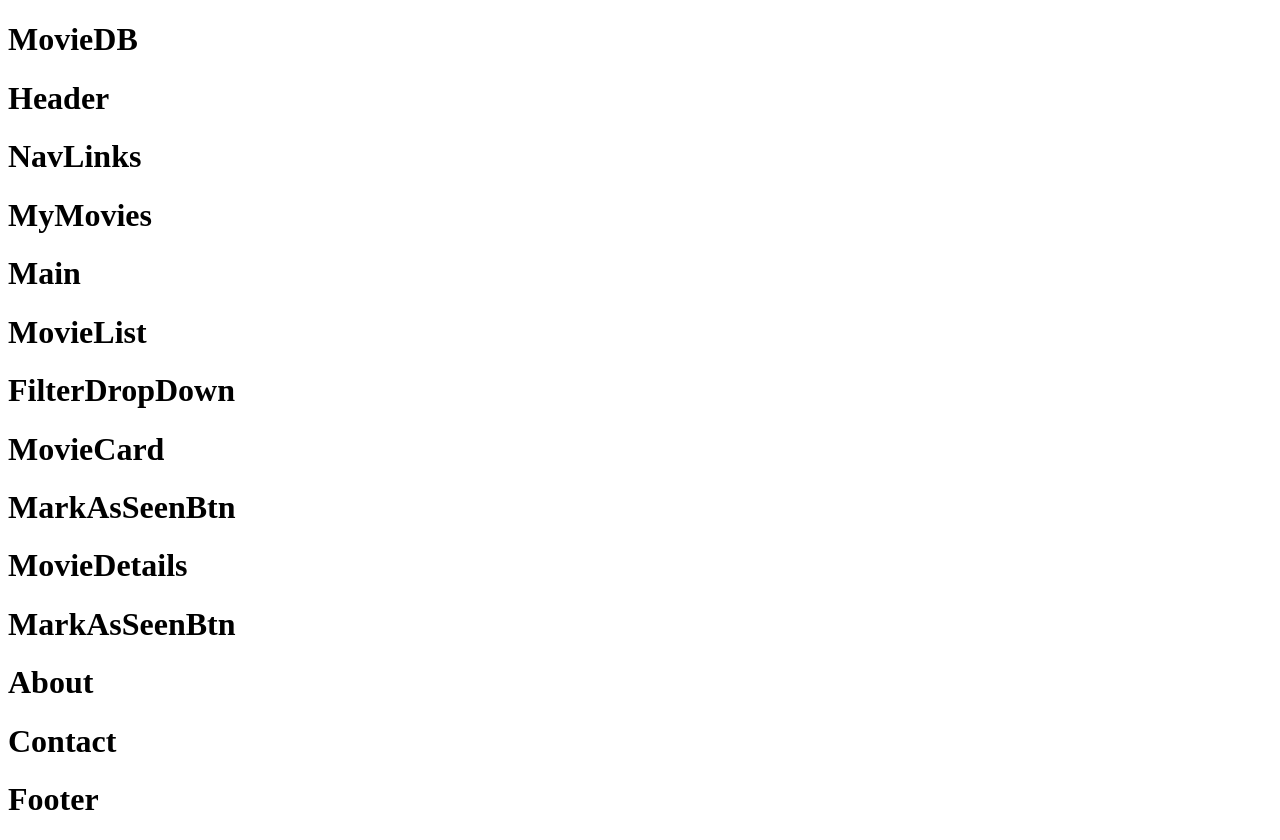
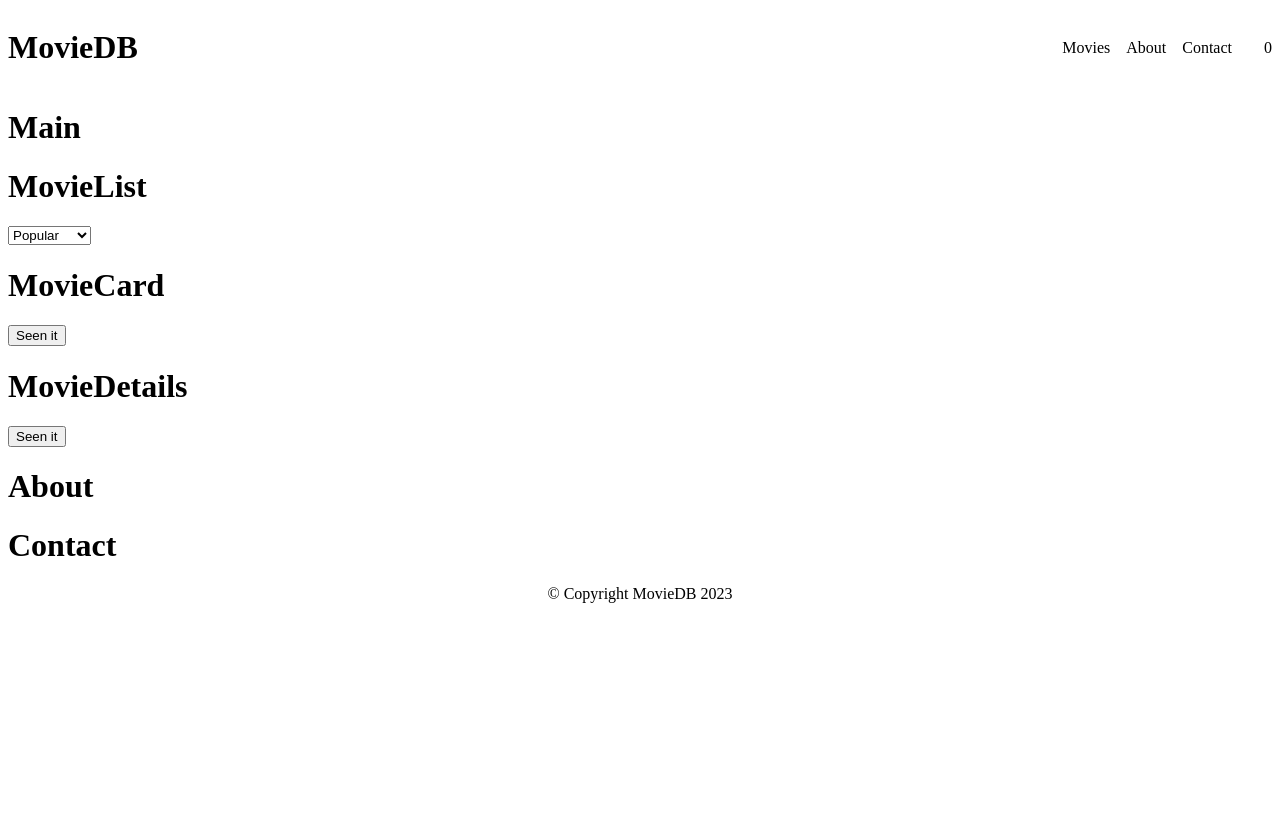
Before and after one commit to johanbry/movieDB-react, a React (Vite) app: page / in a window 1280 px wide. After the commit the page ends 800 px from the top, so only its background shows below. Built offline with nearby package versions, Linux system fonts and the light colour scheme.

Commit message:
changed contents

```diff
--- a/src/App.jsx
+++ b/src/App.jsx
@@ -4,12 +4,11 @@ import Footer from "./components/Footer/Footer";
 
 const App = () => {
   return (
-    <>
-      <h1>MovieDB</h1>
+    <div>
       <Header />
       <Main />
       <Footer />
-    </>
+    </div>
   );
 };
 
--- a/src/components/Footer/Footer.jsx
+++ b/src/components/Footer/Footer.jsx
@@ -1,8 +1,10 @@
+import "./footer.css";
+
 const Footer = () => {
   return (
-    <div>
-      <h1>Footer</h1>
-    </div>
+    <footer>
+      <p>&copy; Copyright MovieDB 2023</p>
+    </footer>
   );
 };
 
--- a/src/components/Header/Header.jsx
+++ b/src/components/Header/Header.jsx
@@ -1,13 +1,16 @@
 import NavLinks from "./NavLinks/NavLinks";
 import MyMovies from "./MyMovies/MyMovies";
+import "./header.css";
 
 const Header = () => {
   return (
-    <div>
-      <h1>Header</h1>
-      <NavLinks />
-      <MyMovies />
-    </div>
+    <header>
+      <h1>MovieDB</h1>
+      <div>
+        <NavLinks />
+        <MyMovies />
+      </div>
+    </header>
   );
 };
 
--- a/src/components/Header/MyMovies/MyMovies.jsx
+++ b/src/components/Header/MyMovies/MyMovies.jsx
@@ -1,7 +1,7 @@
 const MyMovies = () => {
   return (
     <div>
-      <h1>MyMovies</h1>
+      <p>0</p>
     </div>
   );
 };
--- a/src/components/Header/NavLinks/NavLinks.jsx
+++ b/src/components/Header/NavLinks/NavLinks.jsx
@@ -1,8 +1,12 @@
+import "./navlinks.css";
+
 const NavLinks = () => {
   return (
-    <div>
-      <h1>NavLinks</h1>
-    </div>
+    <ul>
+      <li>Movies</li>
+      <li>About</li>
+      <li>Contact</li>
+    </ul>
   );
 };
 
--- a/src/components/Main/FilterDropDown/FilterDropDown.jsx
+++ b/src/components/Main/FilterDropDown/FilterDropDown.jsx
@@ -1,8 +1,10 @@
 const FilterDropDown = () => {
   return (
-    <div>
-      <h1>FilterDropDown</h1>
-    </div>
+    <select>
+      <option value="popular">Popular</option>
+      <option value="top_rated">Top Rated</option>
+      <option value="uopcoming">Upcoming</option>
+    </select>
   );
 };
 
--- a/src/components/Main/MarkAsSeenBtn/MarkAsSeenBtn.jsx
+++ b/src/components/Main/MarkAsSeenBtn/MarkAsSeenBtn.jsx
@@ -1,9 +1,5 @@
 const MarkAsSeenBtn = () => {
-  return (
-    <div>
-      <h1>MarkAsSeenBtn</h1>
-    </div>
-  );
+  return <button>Seen it</button>;
 };
 
 export default MarkAsSeenBtn;
```
